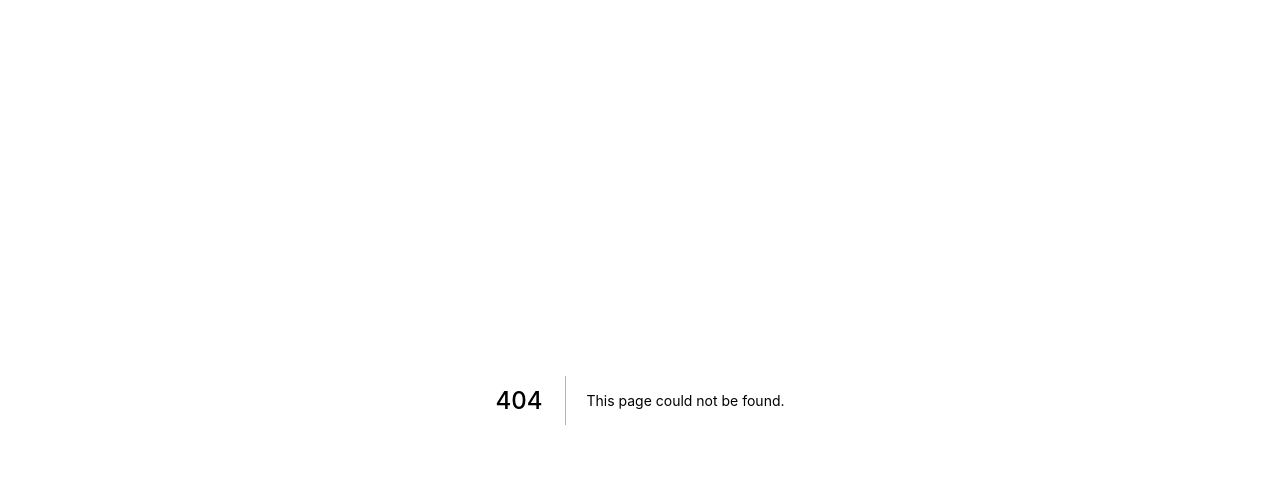
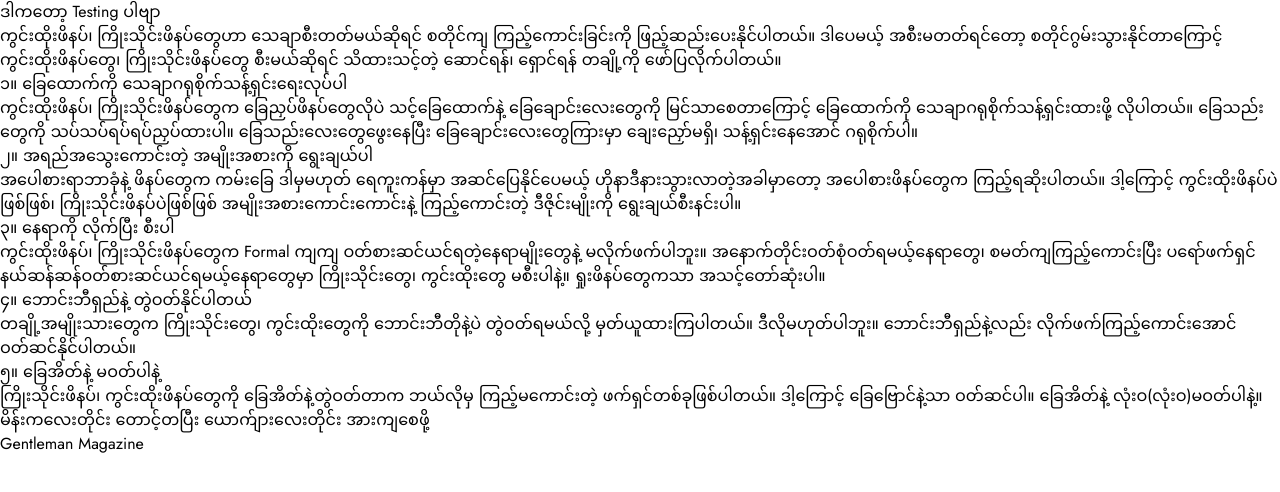
Before and after one commit to Muray1008/portfolio, a Next.js app: page /blog/posts/just-a-title in a window 1280 px wide. Before the commit this address had no page. Shown: the top 492 px of the page. Built offline with nearby package versions, Linux system fonts and the light colour scheme.

Commit message:
Update from Forestry.io Sat Naing created pages/blog/posts/just-a-title.mdx

```diff
--- /dev/null
+++ b/pages/blog/posts/just-a-title.mdx
@@ -0,0 +1,36 @@
+---
+datetime: 2022-03-19T17:53:04Z
+author: Sat Naing
+title: just-a-title
+description: dr ka tok desc phyit pr tl
+image: ''
+imageAlt: ''
+excerpt: bla bla bla
+
+---
+## ဒါကတော့ Testing ပါဗျာ
+
+ကွင်းထိုးဖိနပ်၊ ကြိုးသိုင်းဖိနပ်တွေဟာ သေချာစီးတတ်မယ်ဆိုရင် စတိုင်ကျ ကြည့်ကောင်းခြင်းကို ဖြည့်ဆည်းပေးနိုင်ပါတယ်။ ဒါပေမယ့် အစီးမတတ်ရင်တော့ စတိုင်ဂွမ်းသွားနိုင်တာကြောင့် ကွင်းထိုးဖိနပ်တွေ၊ ကြိုးသိုင်းဖိနပ်တွေ စီးမယ်ဆိုရင် သိထားသင့်တဲ့ ဆောင်ရန်၊ ရှောင်ရန် တချို့ကို ဖော်ပြလိုက်ပါတယ်။
+
+၁။ ခြေထောက်ကို သေချာဂရုစိုက်သန့်ရှင်းရေးလုပ်ပါ
+
+ကွင်းထိုးဖိနပ်၊ ကြိုးသိုင်းဖိနပ်တွေက ခြေညှပ်ဖိနပ်တွေလိုပဲ သင့်ခြေထောက်နဲ့ ခြေချောင်းလေးတွေကို မြင်သာစေတာကြောင့် ခြေထောက်ကို သေချာဂရုစိုက်သန့်ရှင်းထားဖို့ လိုပါတယ်။ ခြေသည်းတွေကို သပ်သပ်ရပ်ရပ်ညှပ်ထားပါ။ ခြေသည်းလေးတွေဖွေးနေပြီး ခြေချောင်းလေးတွေကြားမှာ ချေးညှော်မရှိ၊ သန့်ရှင်းနေအောင် ဂရုစိုက်ပါ။
+
+၂။ အရည်အသွေးကောင်းတဲ့ အမျိုးအစားကို ရွေးချယ်ပါ
+
+အပေါစားရာဘာခုံနဲ့ ဖိနပ်တွေက ကမ်းခြေ ဒါမှမဟုတ် ရေကူးကန်မှာ အဆင်ပြေနိုင်ပေမယ့် ဟိုနာဒီနားသွားလာတဲ့အခါမှာတော့ အပေါစားဖိနပ်တွေက ကြည့်ရဆိုးပါတယ်။ ဒါ့ကြောင့် ကွင်းထိုးဖိနပ်ပဲဖြစ်ဖြစ်၊ ကြိုးသိုင်းဖိနပ်ပဲဖြစ်ဖြစ် အမျိုးအစားကောင်းကောင်းနဲ့ ကြည့်ကောင်းတဲ့ ဒီဇိုင်းမျိုးကို ရွေးချယ်စီးနင်းပါ။
+
+၃။ နေရာကို လိုက်ပြီး စီးပါ
+
+ကွင်းထိုးဖိနပ်၊ ကြိုးသိုင်းဖိနပ်တွေက Formal ကျကျ ဝတ်စားဆင်ယင်ရတဲ့နေရာမျိုးတွေနဲ့ မလိုက်ဖက်ပါဘူး။ အနောက်တိုင်းဝတ်စုံဝတ်ရမယ့်နေရာတွေ၊ စမတ်ကျကြည့်ကောင်းပြီး ပရော်ဖက်ရှင်နယ်ဆန်ဆန်ဝတ်စားဆင်ယင်ရမယ့်နေရာတွေမှာ ကြိုးသိုင်းတွေ၊ ကွင်းထိုးတွေ မစီးပါနဲ့။ ရှုးဖိနပ်တွေကသာ အသင့်တော်ဆုံးပါ။
+
+၄။ ဘောင်းဘီရှည်နဲ့ တွဲဝတ်နိုင်ပါတယ်
+
+တချို့အမျိုးသားတွေက ကြိုးသိုင်းတွေ၊ ကွင်းထိုးတွေကို ဘောင်းဘီတိုနဲ့ပဲ တွဲဝတ်ရမယ်လို့ မှတ်ယူထားကြပါတယ်။ ဒီလိုမဟုတ်ပါဘူး။ ဘောင်းဘီရှည်နဲ့လည်း လိုက်ဖက်ကြည့်ကောင်းအောင် ဝတ်ဆင်နိုင်ပါတယ်။
+
+၅။ ခြေအိတ်နဲ့ မဝတ်ပါနဲ့
+
+ကြိုးသိုင်းဖိနပ်၊ ကွင်းထိုးဖိနပ်တွေကို ခြေအိတ်နဲ့တွဲဝတ်တာက ဘယ်လိုမှ ကြည့်မကောင်းတဲ့ ဖက်ရှင်တစ်ခုဖြစ်ပါတယ်။ ဒါ့ကြောင့် ခြေဗြောင်နဲ့သာ ဝတ်ဆင်ပါ။ ခြေအိတ်နဲ့ လုံးဝ(လုံးဝ)မဝတ်ပါနဲ့။
+
+မိန်းကလေးတိုင်း တောင့်တပြီး ယောက်ျားလေးတိုင်း အားကျစေဖို့
+Gentleman Magazine
```
Also changed, not shown: .forestry/front_matter/templates/blog-post.yml.
